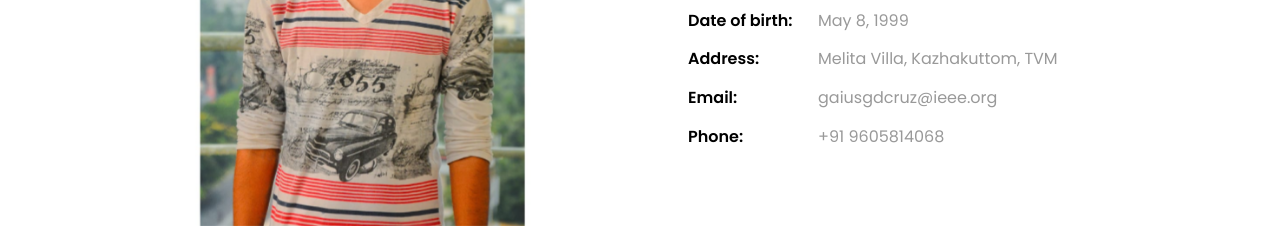
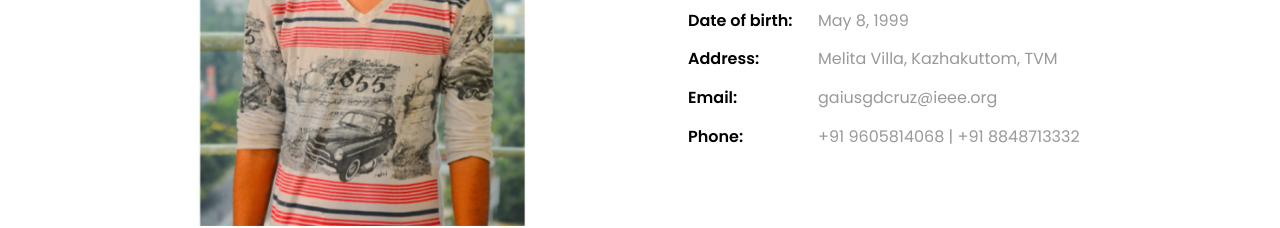
Before and after one commit to gaiusgdcruz/gaiusgdcruz, a plain HTML site: page index.html in a window 1280 px wide. Shown: the part 1048-1276 px from the top of the page. Drawn offline with Linux system fonts and the light colour scheme; files whose address does not match are found by name.

Commit message:
Update index.html

```diff
--- a/index.html
+++ b/index.html
@@ -96,7 +96,7 @@
 		            	<li class="d-flex"><span>Date of birth:</span> <span>May 8, 1999</span></li>
 		            	<li class="d-flex"><span>Address:</span> <span>Melita Villa, Kazhakuttom, TVM </span></li>
 		            	<li class="d-flex"><span>Email:</span> <span>gaiusgdcruz@ieee.org</span></li>
-		            	<li class="d-flex"><span>Phone: </span> <span>+91 9605814068</span></li>
+		            	<li class="d-flex"><span>Phone: </span> <span>+91 9605814068 | +91 8848713332</span></li>
 		            </ul>
 		          </div>
 				</div>
```
